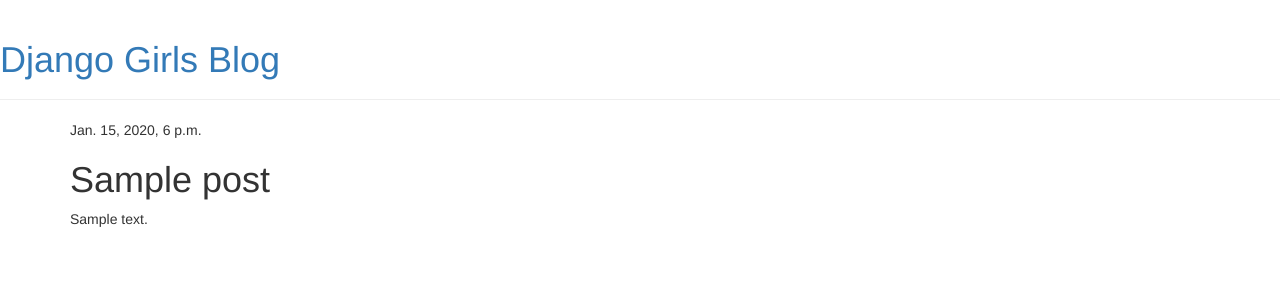
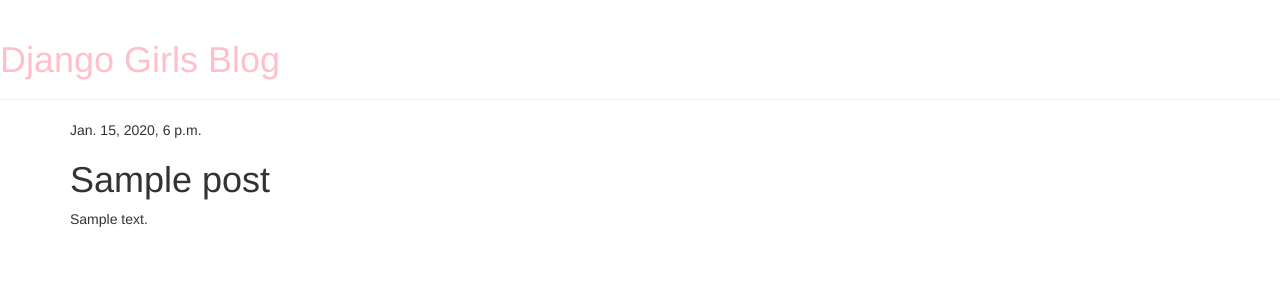
Before and after one commit to shingsalvana/djangoworkshop, a Django app: page /post/1/ in a window 1280 px wide. Shown: the top 300 px of the page. Run offline with Django 3.2, Linux system fonts and the light colour scheme; tables that the repository leaves empty hold one stand-in row (values such as "Sample post"); some libraries are stand-ins or nearby versions.

Commit message:
follow commit

```diff
--- a/blog/static/css/blog.css
+++ b/blog/static/css/blog.css
@@ -1,3 +1,3 @@
-h1{
+a{
 	color: pink;
 }
--- a/blog/templates/blog/base.html
+++ b/blog/templates/blog/base.html
@@ -1,10 +1,11 @@
+{% load staticfiles %}
 <html>
     <head>
         <title>Django Girls blog</title>
         <link rel="stylesheet" href="//maxcdn.bootstrapcdn.com/bootstrap/3.2.0/css/bootstrap.min.css">
         <link rel="stylesheet" href="//maxcdn.bootstrapcdn.com/bootstrap/3.2.0/css/bootstrap-theme.min.css">
         <link href='//fonts.googleapis.com/css?family=Lobster&subset=latin,latin-ext' rel='stylesheet' type='text/css'>
-    {#    <link rel="stylesheet" href="{% static 'css/blog.css' %}">#}
+   	 	<link rel="stylesheet" href="{% static 'css/blog.css' %}">
     </head>
    <body>
     <div class="page-header">
```
Also changed, not shown: blog/templates/blog/post_list.html (indentation only).
